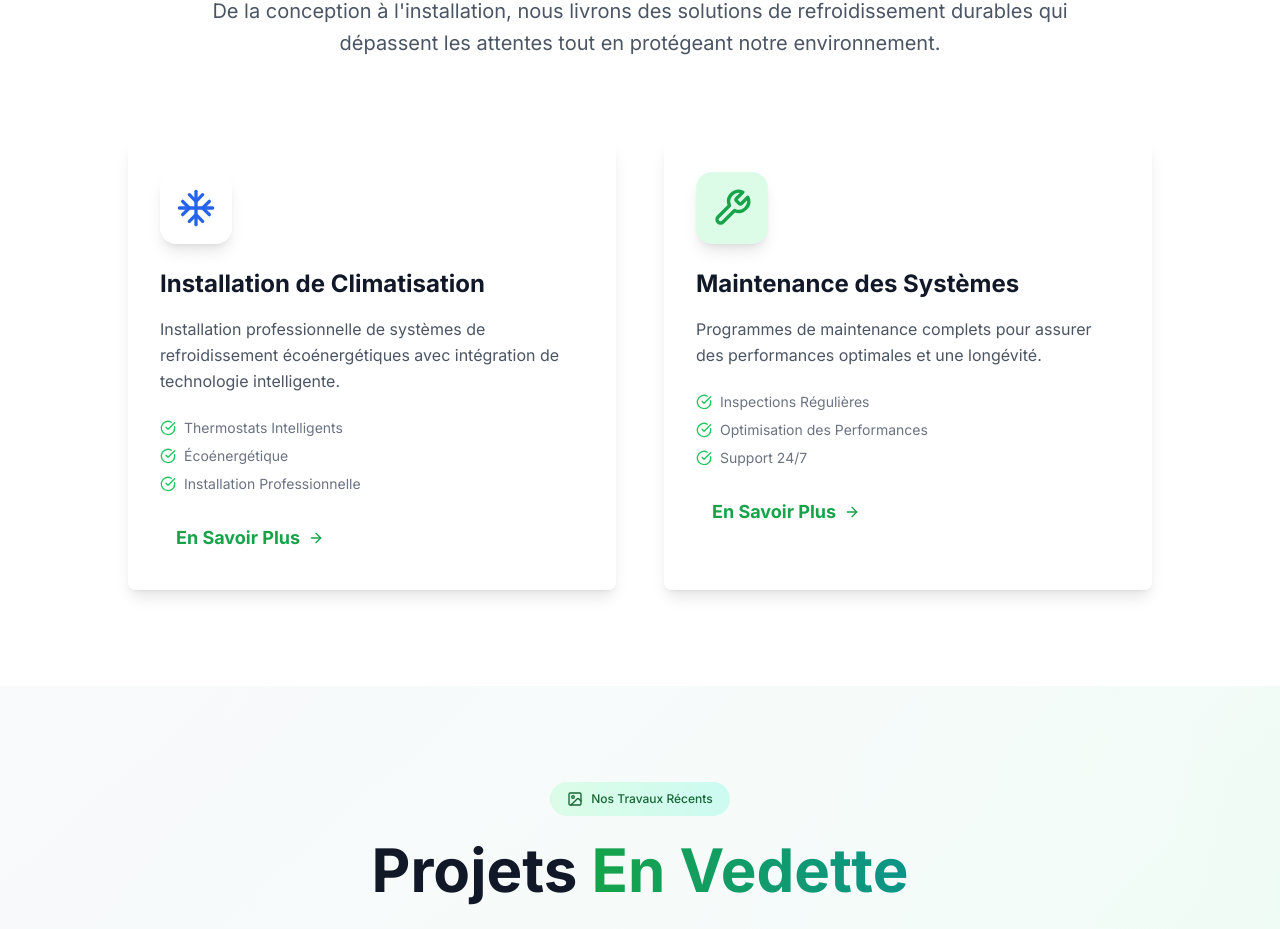
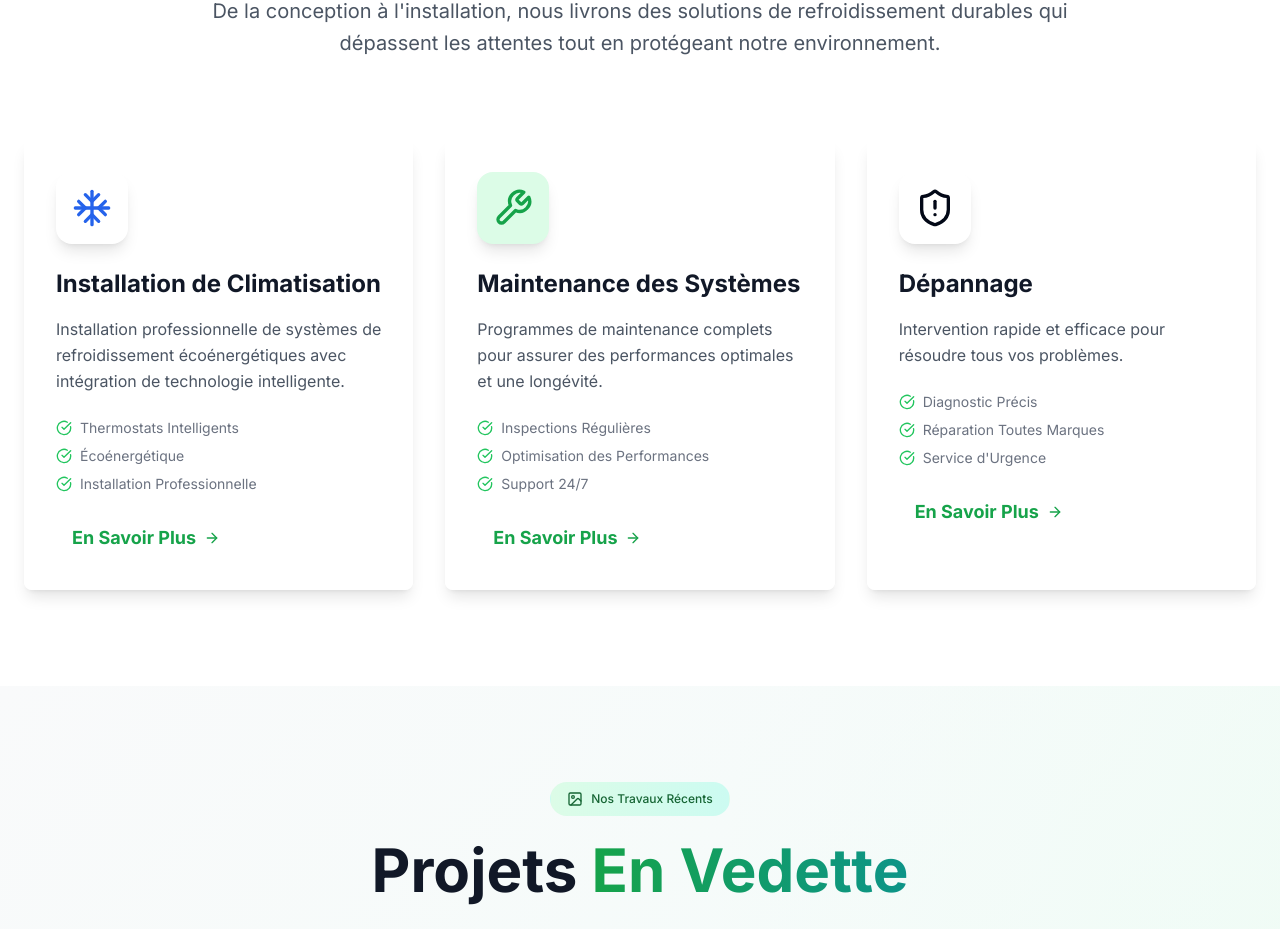
Before and after one commit to habib-bellara/ecoclimatique-, a Next.js app: page / in a window 1280 px wide. Shown: the part 2276-3205 px from the top of the page. Built offline with nearby package versions, Linux system fonts and the light colour scheme.

Commit message:
feat: begin adding third service card

```diff
--- a/app/page.tsx
+++ b/app/page.tsx
@@ -28,6 +28,7 @@ import {
   ImageIcon,
   ChevronDown,
   Menu,
+  ShieldAlert,
 } from "lucide-react"
 import { useState, useEffect } from "react"
 import { PortfolioGallery } from "@/components/portfolio-gallery"
@@ -100,11 +101,11 @@ const translations = {
       feature3: "24/7 Support",
     },
     service3: {
-      title: "Smart Controls",
-      description: "Advanced climate control systems with AI-powered optimization and remote monitoring.",
-      feature1: "AI Optimization",
-      feature2: "Remote Control",
-      feature3: "Energy Analytics",
+      title: "Troubleshooting and Repair",
+      description: "Fast and effective response to resolve all your air conditioning and heating problems.",
+      feature1: "Accurate Diagnosis",
+      feature2: "All Brands Repair",
+      feature3: "Emergency Service",
     },
     service4: {
       title: "Green Solutions",
@@ -296,11 +297,11 @@ const translations = {
       feature3: "Support 24/7",
     },
     service3: {
-      title: "Smart Controls",
-      description: "Advanced climate control systems with AI-powered optimization and remote monitoring.",
-      feature1: "AI Optimization",
-      feature2: "Remote Control",
-      feature3: "Energy Analytics",
+      title: "Dépannage et Réparation",
+      description: "Intervention rapide et efficace pour résoudre tous vos problèmes de climatisation et de chauffage.",
+      feature1: "Diagnostic Précis",
+      feature2: "Réparation Toutes Marques",
+      feature3: "Service d'Urgence",
     },
     service4: {
       title: "Green Solutions",
@@ -853,7 +854,7 @@ export default function EcoClimaticWebsite() {
             <p className="text-xl text-gray-600 max-w-4xl mx-auto leading-relaxed">{t("services.description")}</p>
           </div>
 
-          <div className="grid grid-cols-1 md:grid-cols-2 gap-12 lg:max-w-5xl mx-auto">
+          <div className="grid grid-cols-1 md:grid-cols-3 gap-8 lg:max-w-7xl mx-auto">
             {[
               {
                 icon: <Snowflake className="h-10 w-10" />,
@@ -861,6 +862,7 @@ export default function EcoClimaticWebsite() {
                 description: t("service1.description"),
                 color: "blue",
                 features: [t("service1.feature1"), t("service1.feature2"), t("service1.feature3")],
+                href: "/climatisation",
               },
               {
                 icon: <Wrench className="h-10 w-10" />,
@@ -868,6 +870,15 @@ export default function EcoClimaticWebsite() {
                 description: t("service2.description"),
                 color: "green",
                 features: [t("service2.feature1"), t("service2.feature2"), t("service2.feature3")],
+                href: "/maintenance",
+              },
+              {
+                icon: <ShieldAlert className="h-10 w-10" />,
+                title: "Dépannage",
+                description: "Intervention rapide et efficace pour résoudre tous vos problèmes.",
+                color: "amber",
+                features: ["Diagnostic Précis", "Réparation Toutes Marques", "Service d'Urgence"],
+                href: "/maintenance",
               },
             ].map((service, idx) => (
               <Card
@@ -897,12 +908,7 @@ export default function EcoClimaticWebsite() {
                   <Button
                     variant="link"
                     className="text-green-600 font-bold text-lg mt-4 flex items-center gap-2 hover:underline"
-                    onClick={() => {
-                      if (service.title.includes('Maintenance')) router.push('/maintenance');
-                      else if (service.title.includes('Contrôles')) router.push('/controles');
-                      else if (service.title.includes('Solutions Vertes')) router.push('/solutions-vertes');
-                      else router.push('/climatisation');
-                    }}
+                    onClick={() => router.push(service.href)}
                   >
                     {t("services.learnMore")} <ArrowRight className="h-4 w-4" />
                   </Button>
```
